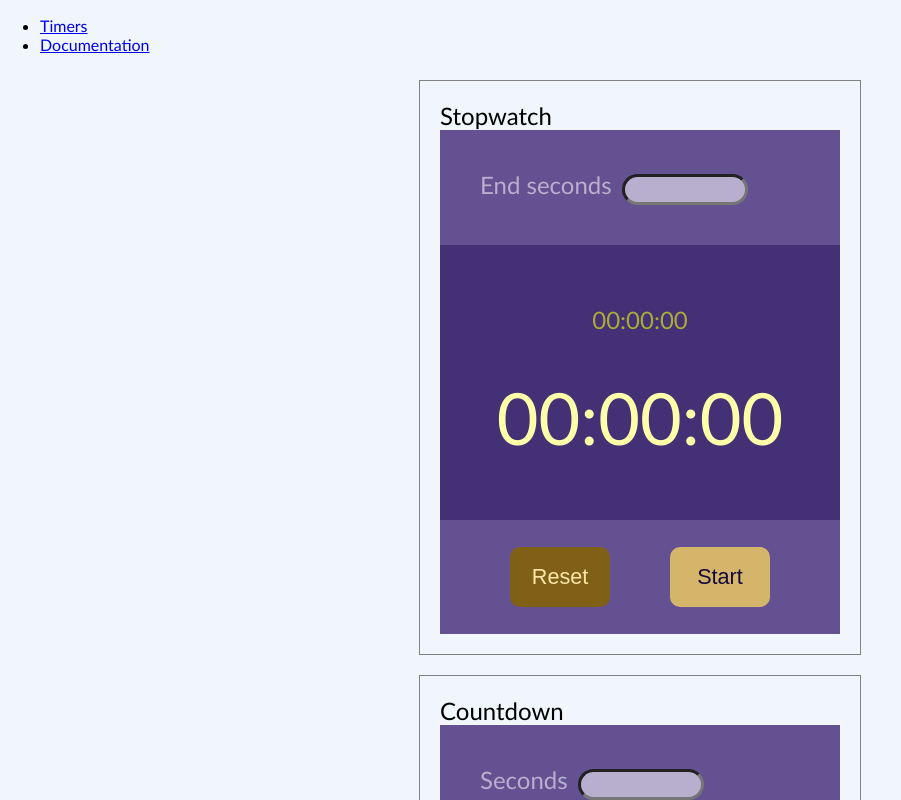
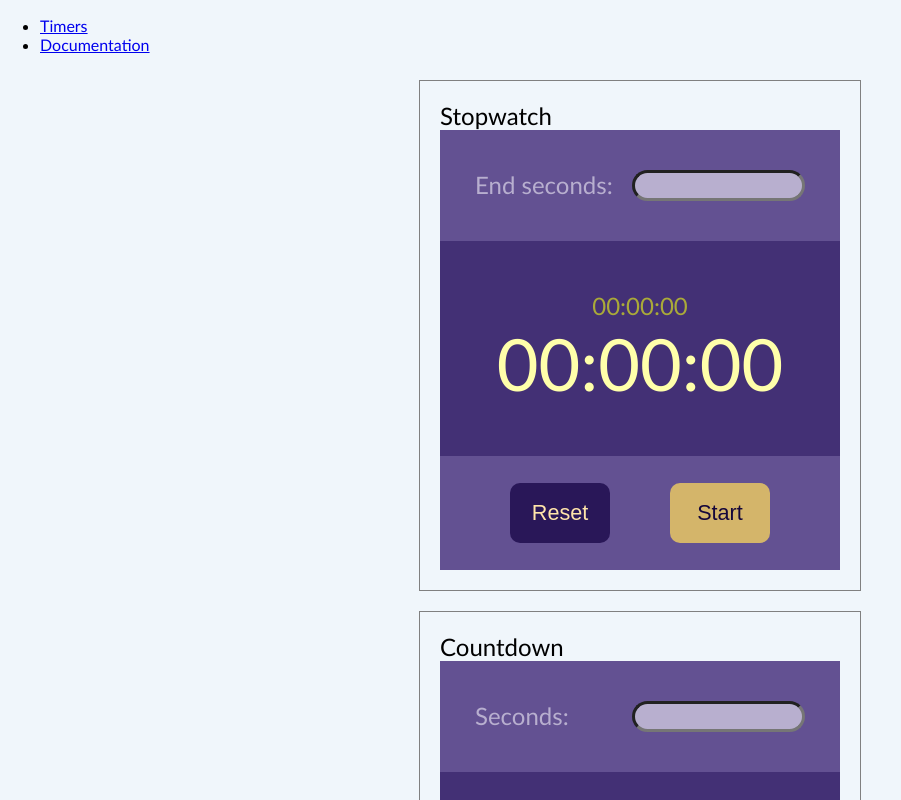
Before and after one commit to prof-tejera/assignment-1-karendolan, a React (Create React App) app: page / in a window 1280 px wide. Shown: the whole page, without its empty margins (0-901 px from the left). Built offline with nearby package versions, Linux system fonts and the light colour scheme.

Commit message:
more style tweeking

```diff
--- a/src/components/generic/DisplayTime.js
+++ b/src/components/generic/DisplayTime.js
@@ -15,7 +15,6 @@ const Container = styled.div`
   color: ${(props) => {
     return GENERIC.DISPLAY_TIME[props.activeKey].color
   }};
-  padding: 20px;
 `;
 
 const Label = styled.span`
--- a/src/components/generic/Input.js
+++ b/src/components/generic/Input.js
@@ -5,10 +5,17 @@ import GENERIC  from "../../shared/COLOR";
 
 const primaryColor =  GENERIC.INPUT.background;
 
+const InputContainer = styled.div`
+  display: flex;
+  flex-direction: row;
+  justify-content: space-around;
+  width: 330px;
+`;
+
 const InputStyled = styled.input`
-  display: inline-block;
-  width: 100px;
+  flex: 1;
   padding: 5px 10px;
+  width: 80px;
   text-align: left;
   text-decoration: none;
   color: ${GENERIC.INPUT.color};
@@ -19,6 +26,7 @@ const InputStyled = styled.input`
 `;
 
 const LabelStyled = styled.label`
+  flex: 1;
   color: ${GENERIC.INPUT.color};
 `;
 
@@ -26,11 +34,12 @@ class Input extends React.Component {
   render() {
     const {value, onChange, name, label, maxNum} = this.props;
     return (
-      <div>
+      <InputContainer>
         <LabelStyled
           htmlFor={name}
         >
           {label}
+          :
         </LabelStyled>
         <InputStyled
           id={name}
@@ -41,7 +50,7 @@ class Input extends React.Component {
           onChange={onChange}
           value={value > 0 ? value : ""}
         />
-      </div>
+      </InputContainer>
     )
   }
 };
--- a/src/components/generic/Panel.js
+++ b/src/components/generic/Panel.js
@@ -29,12 +29,18 @@
  const InputsContainer = styled.div`
    color: ${GENERIC.PANEL.INPUT.color};
    background-color: ${GENERIC.PANEL.INPUT.background};
-   padding: 40px;
+   padding: 40px 2px;
+   display: flex;
+   flex-direction: column;
+   align-items: center;
 `;
 
   const DisplayContainer = styled.div`
     background-color: ${GENERIC.PANEL.DISPLAY.background};
-    padding: 40px 20px;
+    padding: 50px 20px;
+    display: flex;
+    flex-direction: column;
+    justify-content: space-around;
   `;
 
   const ControlsContainer = styled.div`
--- a/src/shared/COLOR.js
+++ b/src/shared/COLOR.js
@@ -33,7 +33,7 @@ const GENERIC = {
     },
     inactive: {
       color: COLOR.secondary21.color,
-      background: COLOR.secondary23.color
+      background: COLOR.primary3.color
     },
   },
   DISPLAY_TIME: {
```
